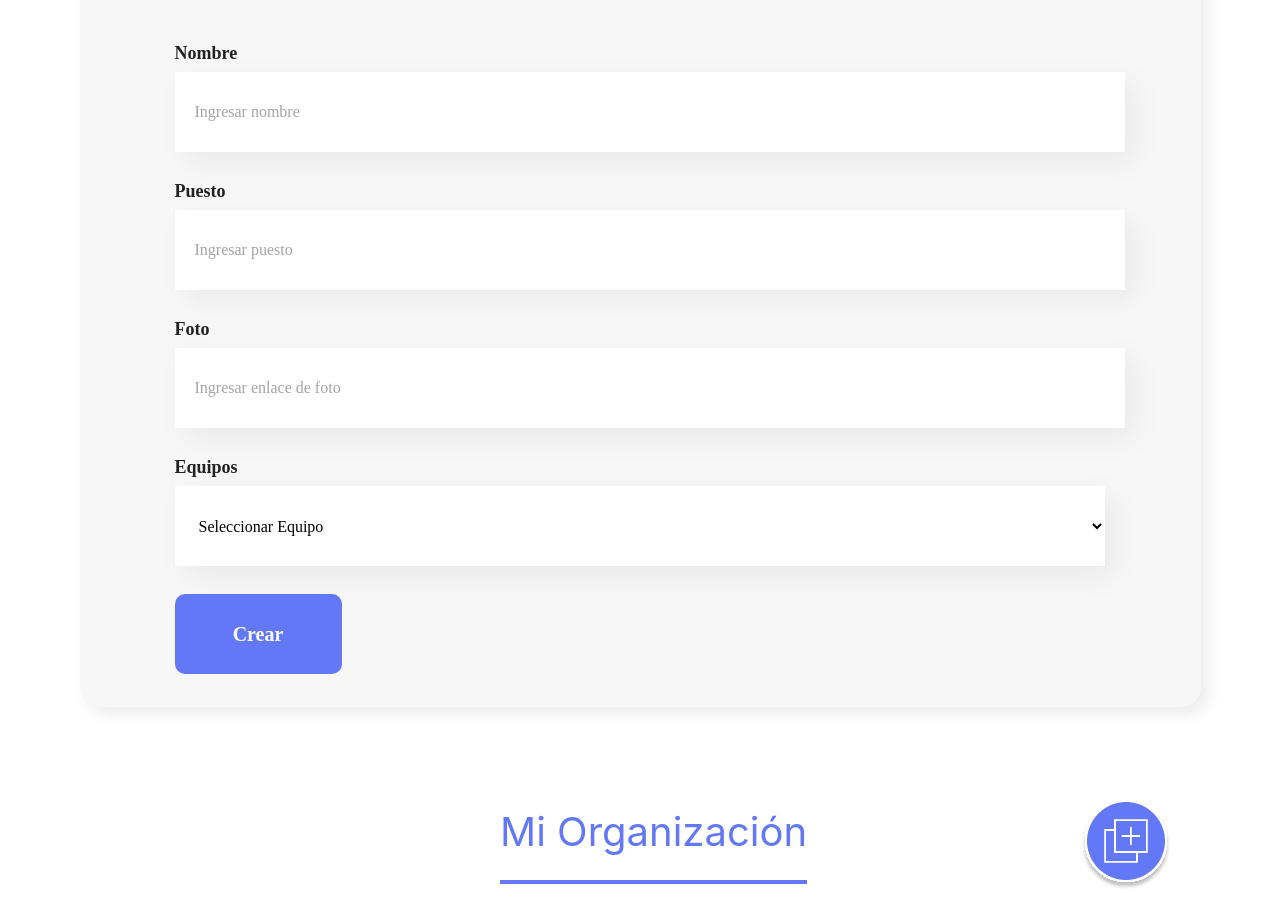
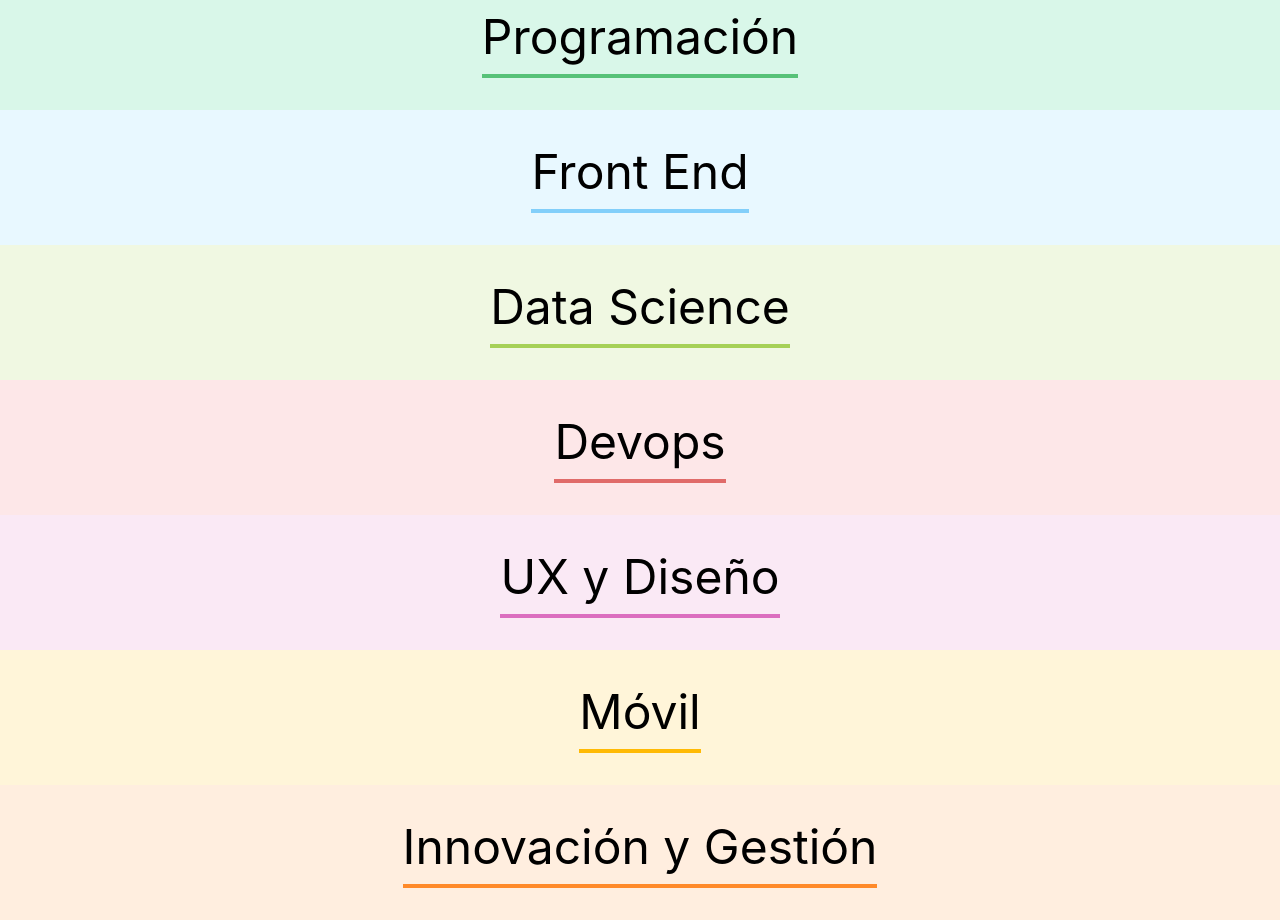
Before and after one commit to Alwallo/Organization-React-Practice, a React (Create React App) app: page / in a window 1280 px wide. Shown: the part 656-1576 px from the top of the page. Before the commit the page ends 1555 px from the top, so only its background shows below. Built offline with nearby package versions, Linux system fonts and the light colour scheme.

Commit message:
Creación de los contenedores de cada equipo

```diff
--- a/src/App.js
+++ b/src/App.js
@@ -1,12 +1,51 @@
 import { useState } from 'react';
 import './App.css';
-import Header from './componentes/Header/Header.js';
+import Header from './componentes/Header/Header.jsx';
 import Formulario from './componentes/Formulario/Formulario';
 import MiOrg from './componentes/MiOrg/MiOrg';
+import Equipo from './componentes/Equipo/Equipo';
 
 function App() {
 
-  const [mostrarFormulario, actualizarMostrar] = useState(true);
+  const equipos = [
+    {
+      titulo: "Programación",
+      colorPrimario: "#57C278",
+      colorSecundario: "#D9F7E9"
+    },
+    {
+      titulo: "Front End",
+      colorPrimario: "#82CFFA",
+      colorSecundario: "#E8F8FF"
+    },
+    {
+      titulo: "Data Science",
+      colorPrimario: "#A6D157",
+      colorSecundario: "#F0F8E2"
+    },
+    {
+      titulo: "Devops",
+      colorPrimario: "#E06B69",
+      colorSecundario: "#FDE7E8"
+    },
+    {
+      titulo: "UX y Diseño",
+      colorPrimario: "#DB6EBF",
+      colorSecundario: "#FAE9F5"
+    },
+    {
+      titulo: "Móvil",
+      colorPrimario: "#FFBA05",
+      colorSecundario: "#FFF5D9"
+    },
+    {
+      titulo: "Innovación y Gestión",
+      colorPrimario: "#FF8A29",
+      colorSecundario: "#FFEEDF"
+    }
+]
+
+  const [mostrarFormulario, actualizarMostrar] = useState(false);
 
   const cambiarEstado = () => {
     actualizarMostrar(!mostrarFormulario);
@@ -15,8 +54,11 @@ function App() {
   return (
     <div className="App">
       <Header></Header>
-      {mostrarFormulario ? <Formulario></Formulario> : <></>}
+      {mostrarFormulario ? <Formulario equipos={equipos.map( (equipo) => equipo.titulo)}></Formulario> : <></>}
       <MiOrg switch={cambiarEstado}></MiOrg>
+      {
+        equipos.map( (equipo) => <Equipo datos={equipo} key={equipo.titulo}/>)
+      }
     </div>
   );
 }
--- /dev/null
+++ b/src/componentes/Equipo/Equipo.css
@@ -0,0 +1,14 @@
+.equipo {
+    width: 100%;
+    padding: 32px;
+    box-sizing: border-box;
+    text-align: center;
+    font-size: 32px;
+}
+
+.equipo h1 {
+    font-weight: 400;
+    border-bottom: 4px solid;
+    display: inline-block;
+    padding-bottom: 8px;
+}
--- /dev/null
+++ b/src/componentes/Equipo/Equipo.jsx
@@ -0,0 +1,14 @@
+import './Equipo.css'
+
+const Equipo = (props) => {
+
+    const {titulo, colorPrimario, colorSecundario} = props.datos;
+
+    return <section className='equipo' style={ {backgroundColor: colorSecundario} }>
+        <h1 style={ {borderColor: colorPrimario} }> {titulo} </h1>
+        <div></div>
+    </section>
+
+}
+
+export default Equipo;
--- a/src/componentes/Formulario/Formulario.js
+++ b/src/componentes/Formulario/Formulario.jsx
@@ -1,10 +1,10 @@
 import './Formulario.css'
 import CampoTexto from '../CampoTexto';
-import ListaOpciones from '../ListaOpciones/ListaOpciones.js';
+import ListaOpciones from '../ListaOpciones/ListaOpciones.jsx';
 import Boton from '../Boton/Boton';
 import { useState } from 'react';
 
-const Formulario = () => {
+const Formulario = (props) => {
 
     const [nombre, setNombre] = useState("");
     const [puesto, setPuesto] = useState("");
@@ -48,7 +48,8 @@ const Formulario = () => {
         <ListaOpciones
             Titulo="Equipo"
             valor={equipo}
-            actualizar={setEquipo}>
+            actualizar={setEquipo}
+            equipos={props.equipos}>
         </ListaOpciones>
         <Boton Texto="Crear"></Boton>
     </form>
--- a/src/componentes/ListaOpciones/ListaOpciones.js
+++ /dev/null
@@ -1,38 +0,0 @@
-import './ListaOpciones.css'
-
-const ListaOpciones = (props) => {
-
-    const equipos = [
-        "Programación",
-        "Front End",
-        "Data Science",
-        "DevOps",
-        "Nóvil",
-        "Investigación y Gestión"
-    ]
-
-    const manejarCambio = (evento) => {
-        props.actualizar(evento.target.value);
-    }
-
-    return <div className='contenedorOpc'>
-        <label className='etiqueta'>Equipos</label>
-        <select className='comboBox'
-            id='select'
-            value={props.valor}
-            onChange={manejarCambio}>
-            <option
-                className='placeholderEquipo'
-                value=""
-                disabled defaultValue=""
-                hidden>
-                    Seleccionar Equipo
-            </option>
-            { equipos.map((equipos, index) =>
-                <option key={index}>{equipos}</option>
-            )}
-        </select>
-    </div>
-}
-
-export default ListaOpciones;
--- /dev/null
+++ b/src/componentes/ListaOpciones/ListaOpciones.jsx
@@ -0,0 +1,21 @@
+import './ListaOpciones.css'
+
+const ListaOpciones = (props) => {
+
+    const manejarCambio = (evento) => {
+        props.actualizar(evento.target.value);
+    }
+
+    return <div className='contenedorOpc'>
+        <label className='etiqueta'>Equipos</label>
+        <select className='comboBox'
+            id='select'
+            value={props.valor}
+            onChange={manejarCambio}>
+            <option value="" disabled defaultValue="" hidden> Seleccionar Equipo </option>
+            { props.equipos.map((equipos, index) => <option key={index}>{equipos}</option>) }
+        </select>
+    </div>
+}
+
+export default ListaOpciones;
--- a/src/componentes/MiOrg/MiOrg.css
+++ b/src/componentes/MiOrg/MiOrg.css
@@ -1,9 +1,9 @@
 .organizacion {
     display: flex;
-    justify-content: space-between;
+    justify-content: center;
     align-items: center;
-    padding: 0 100px 0 500px;
     margin-top: 24px;
+    margin-bottom: 32px;
 }
 
 .tituloOrg {
@@ -16,4 +16,6 @@
 
 .añadirOrg {
     cursor: pointer;
+    position: absolute;
+    right: 20%;
 }
```
Also changed, not shown: src/componentes/Boton/Boton.jsx (renamed from src/componentes/Boton/Boton.js), src/componentes/CampoTexto/index.jsx (renamed from src/componentes/CampoTexto/index.js), src/componentes/Header/Header.jsx (renamed from src/componentes/Header/Header.js), src/componentes/MiOrg/MiOrg.jsx (renamed from src/componentes/MiOrg/MiOrg.js).
